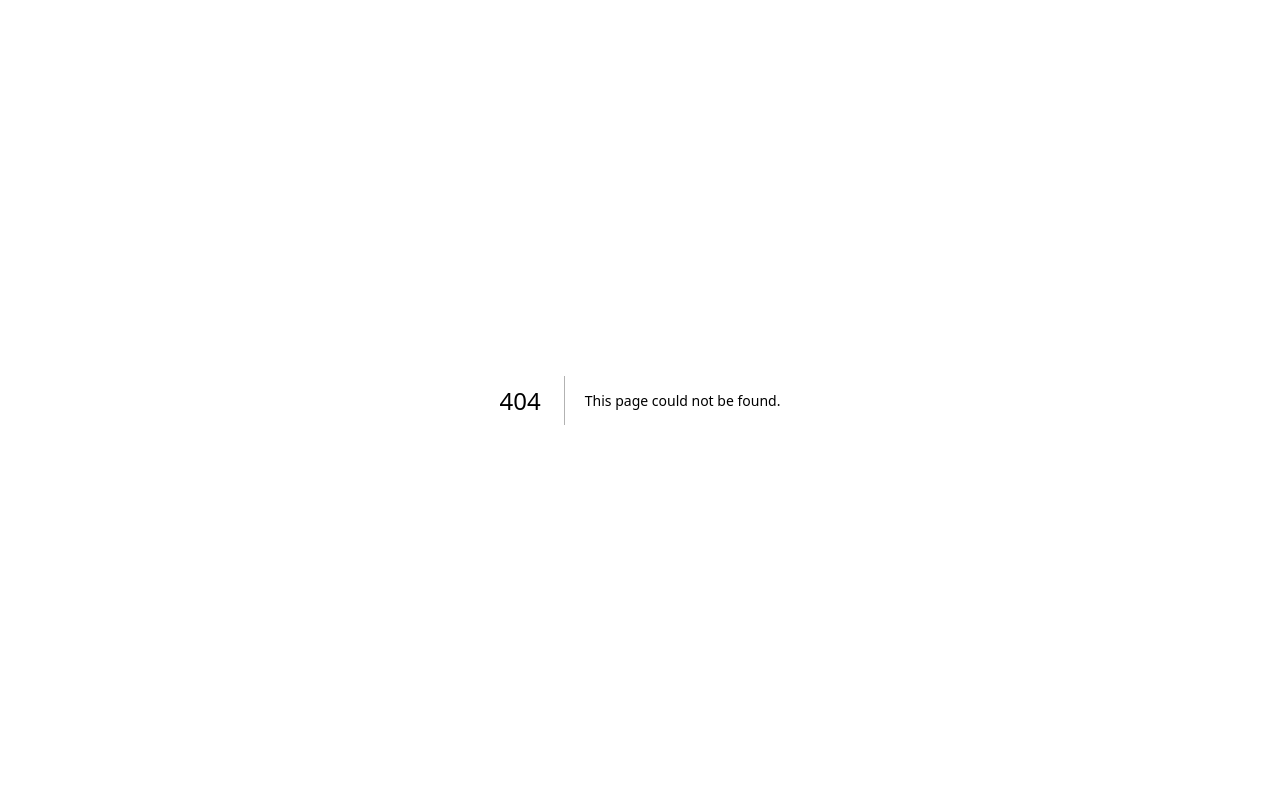
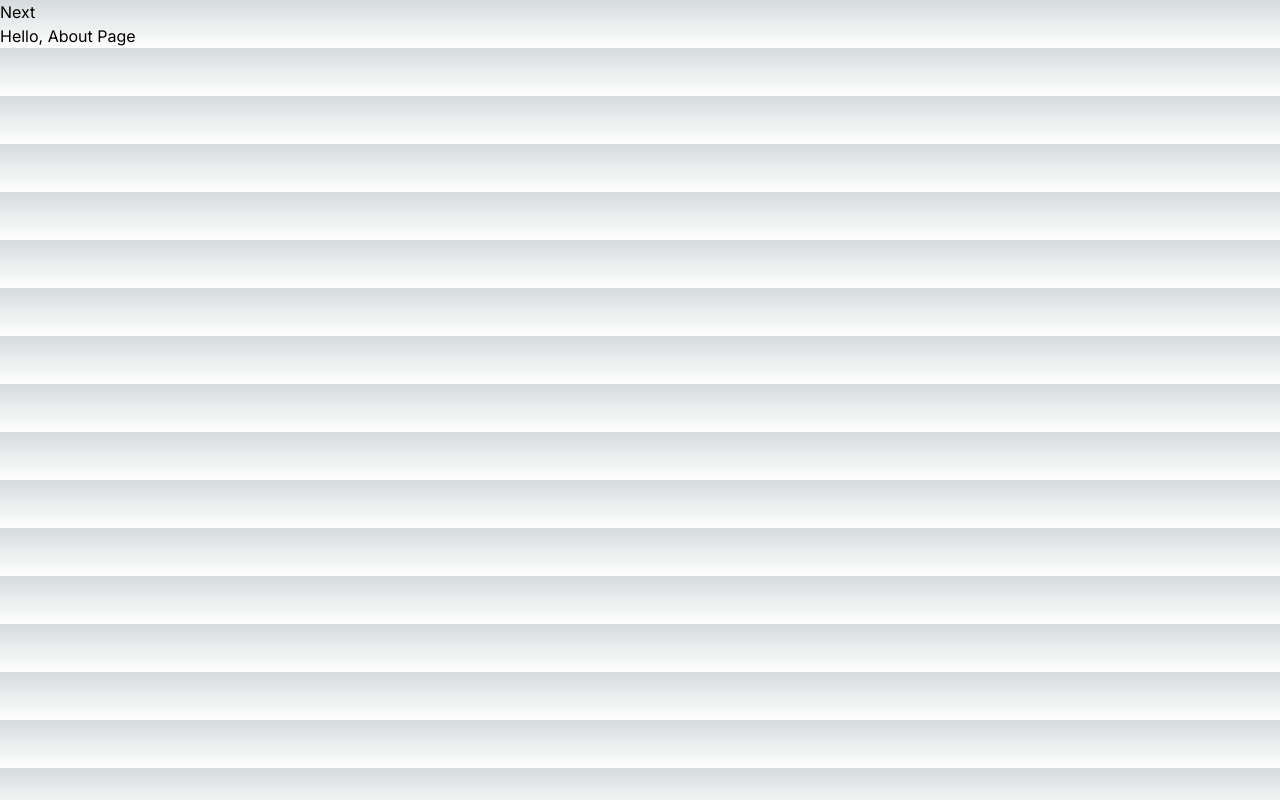
Before and after one commit to fireMan-34/nextJs, a Next.js app: page /about in a window 1280 px wide. Before the commit this address had no page. Built offline with nearby package versions, Linux system fonts and the light colour scheme.

Commit message:
feat: App 路由

```diff
--- /dev/null
+++ b/app/about/page.tsx
@@ -0,0 +1,8 @@
+
+function AboutPage() {
+  return <div>
+    <h2>Hello, About Page</h2>
+  </div>
+};
+
+export default AboutPage;
--- a/app/layout.tsx
+++ b/app/layout.tsx
@@ -16,7 +16,10 @@ export default function RootLayout({
 }>) {
   return (
     <html lang="en">
-      <body className={inter.className}>{children}</body>
+      <h2>Next</h2>
+      <body className={inter.className}>
+        {children}
+      </body>
     </html>
   );
 }
```
